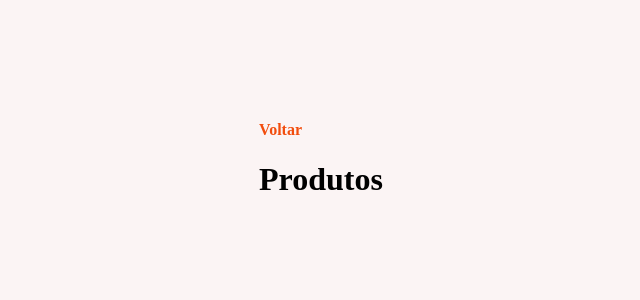
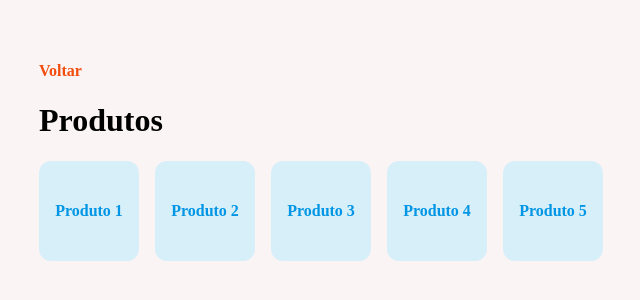
Before and after one commit to diegocoelho-svg/react-router, a React (Vite) app: page /products in a window 1280 px wide. Shown: the part 230-530 px from the top of the page, without its empty margins (319-959 px from the left). Built offline with nearby package versions, Linux system fonts and the light colour scheme.

Commit message:
feat: useParams

```diff
--- a/src/main.css
+++ b/src/main.css
@@ -59,3 +59,22 @@
 
   cursor: pointer;
 }
+
+.cards {
+  display: flex;
+  gap: 16px;
+  margin: 18px 0;
+  flex-wrap: wrap;
+}
+
+.cards a {
+  width: 100px;
+  height: 100px;
+  background-color: #d7eff9;
+  color: #0095e5;
+  border-radius: 12px;
+
+  display: flex;
+  justify-content: center;
+  align-items: center;
+}
--- a/src/pages/Details.tsx
+++ b/src/pages/Details.tsx
@@ -1,7 +1,16 @@
+import { useParams } from "react-router"
+
 export function Details() {
+  const { id } = useParams()
+
   return (
     <div>
       <h1>Detalhes</h1>
+
+      <span>
+        ID do produto: <strong>{id}</strong>
+      </span>
+
     </div>
   )
 }
--- a/src/pages/Products.tsx
+++ b/src/pages/Products.tsx
@@ -17,6 +17,15 @@
           </span>
         )
       }
+
+      <div className="cards">
+        <a href="/details/1">Produto 1</a>
+        <a href="/details/2">Produto 2</a>
+        <a href="/details/3">Produto 3</a>
+        <a href="/details/4">Produto 4</a>
+        <a href="/details/5">Produto 5</a>
+      </div>
+
     </div>
   )
 }
```
